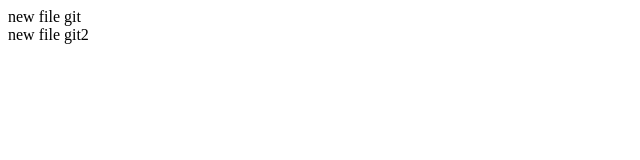
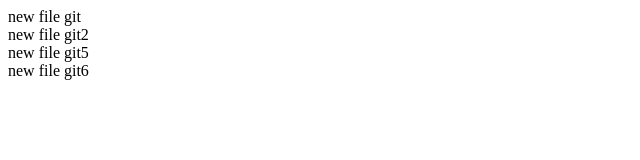
Before and after one commit to IhorKotliar/git-test, a plain HTML site: page index.html in a window 1280 px wide. Shown: the whole page, without its empty margins (0-640 px from the left). Drawn offline with Linux system fonts and the light colour scheme.

Commit message:
commit master

```diff
--- a/index.html
+++ b/index.html
@@ -9,5 +9,9 @@
 <body>
     <div> new file git</div>
     <div> new file git2</div>
+
+
+    <div> new file git5</div>
+    <div> new file git6</div>
 </body>
 </html>
```
